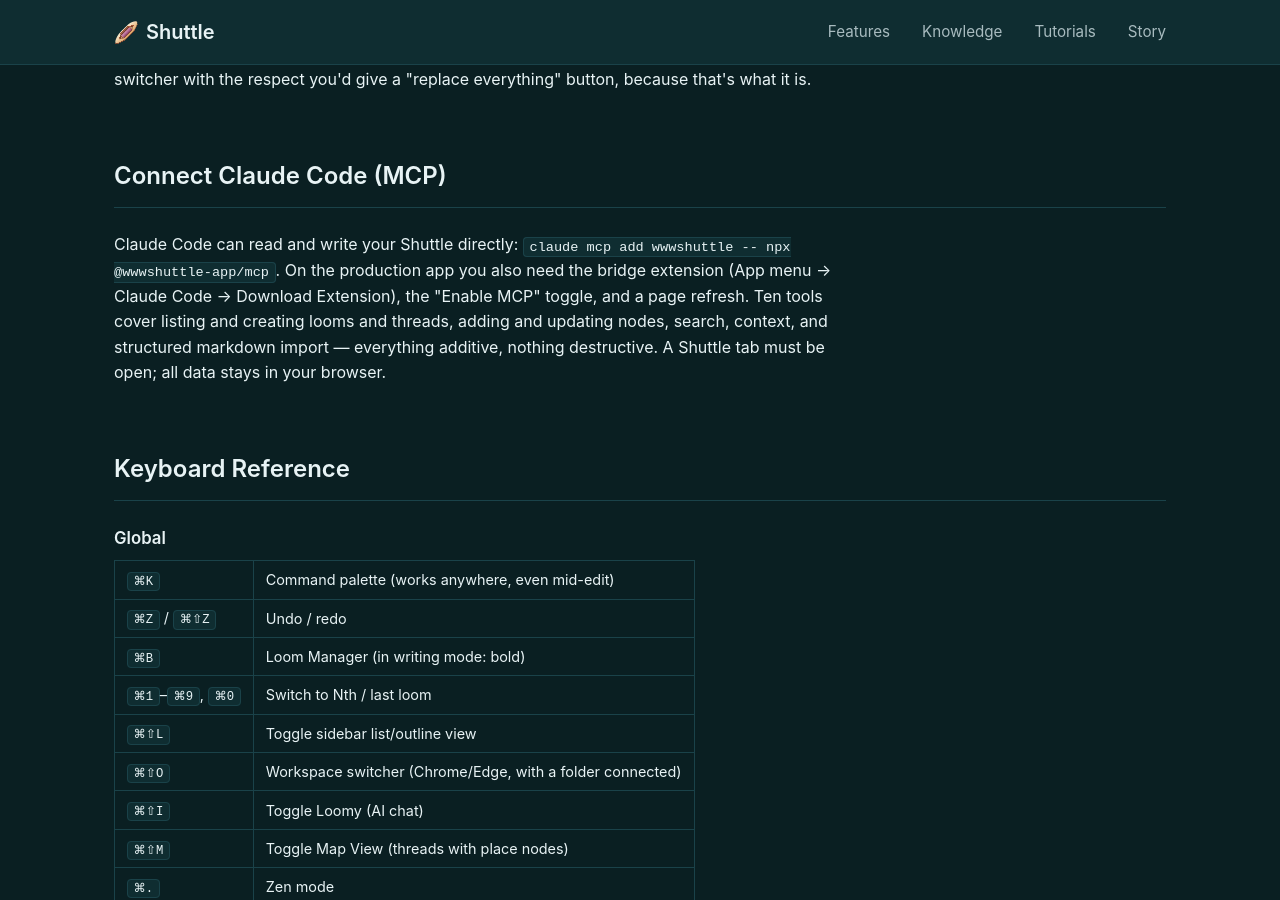
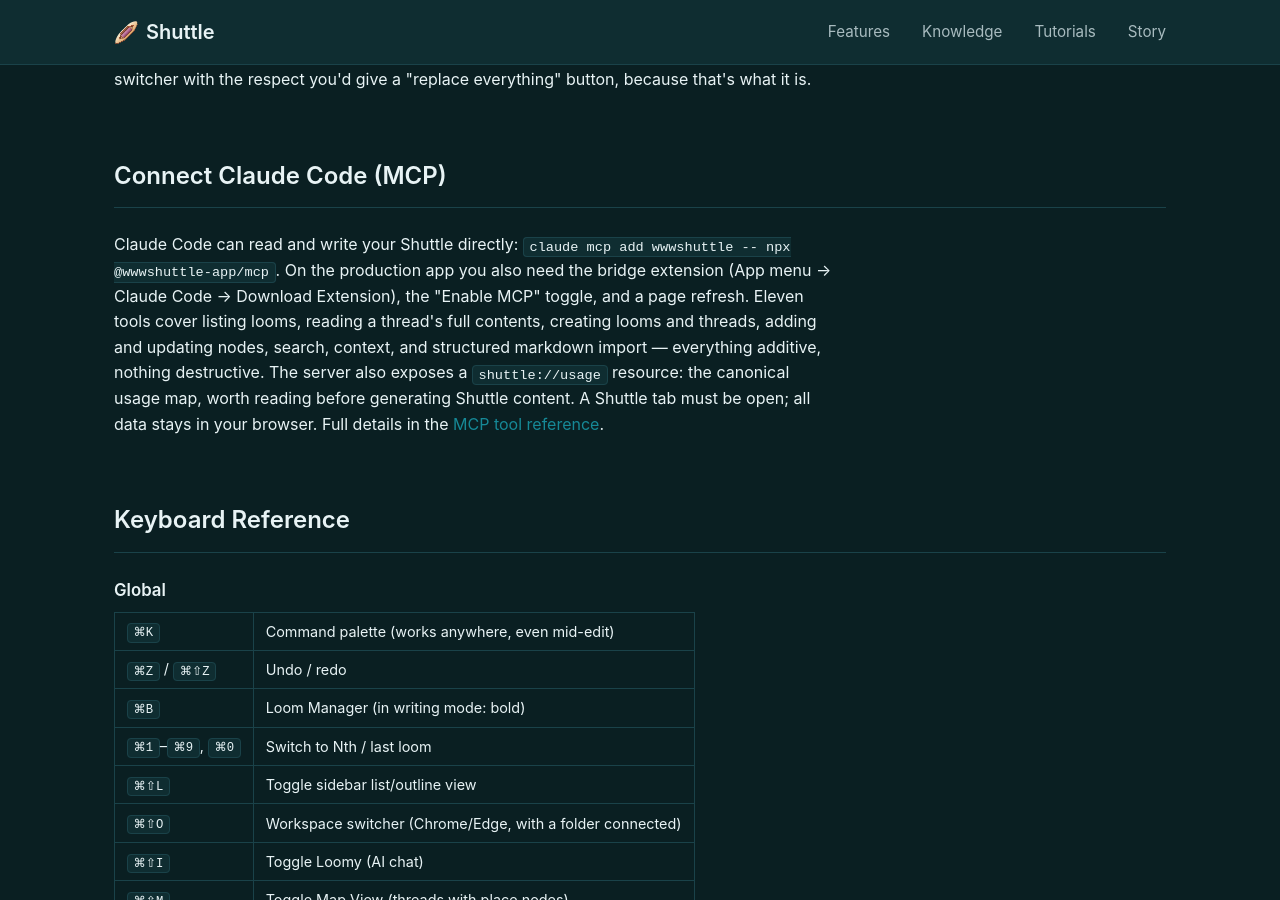
Before and after one commit to funclosure/weaving-shuttle, a Jekyll site: the page built from tutorials/using-shuttle/index.html, in a window 1280 px wide and 900 px high, scrolled down 4376 px. Built offline with Jekyll 4.4.1, drawn with Linux system fonts in a browser that asks for light colours.

Commit message:
content: apply MCP surface delta and mirror mcp-tools.md
Updates for the final MCP surface (app repo 6834e8f): 11 tools including
shuttle_get_thread (the no-read-thread gap is closed), the shuttle://usage
resource, and a mirrored tool reference at knowledge/shuttle/mcp-tools.md
(source of truth: app/docs/mcp-tools.md in the app repo) with a knowledge
card and links from the tutorial and llms.txt.

Co-Authored-By: Claude Fable 5 <noreply@anthropic.com>
Claude-Session: https://claude.ai/code/session_0154U6P5ZVQgpCK1m8QYtaFq

```diff
--- a/llms.txt
+++ b/llms.txt
@@ -14,7 +14,7 @@ Key facts for assistants:
 - Video threads: a YouTube URL as the thread title embeds the player; `[m:ss]` timestamps in that thread seek on click; ⌘⇧T inserts the current position. Map View (⌘⇧M): nodes with full Google Maps URLs containing coordinates become pins — maps.app.goo.gl short links do NOT work (expand them first). X posts embed via image syntax `![](post-url)`.
 - Import format: markdown where a `# Title` heading creates a new loom, plain-text lines start threads, `- ` bullets with 2-space indents create node hierarchy, `---` separates threads, `#anchor-name` declares a link target, and `[>>](anchor-name)` creates a depth link (multiple links per anchor OK; unused anchors harmless). Import in-app via ⌘K → "Import Markdown" or App menu → Import (always merges), or via https://wwwshuttle.app/import?url=<raw-markdown-url>. Merge never overwrites an existing loom (it's skipped) and never resurrects deleted content. Export: App menu → Export (.shuttle backup, or current loom as round-tripping markdown with generated anchors).
 - Workspace folders (Chrome/Edge): App menu → File → Connect Folder; switch with ⌘⇧O. WARNING: switching workspaces replaces the entire live database immediately with no confirmation, and the deletions propagate to synced devices and live-shared looms.
-- Claude Code can drive Shuttle directly via MCP: `claude mcp add wwwshuttle -- npx @wwwshuttle-app/mcp` (production also needs the bridge extension + App menu → Claude Code → "Enable MCP" + a refresh; a Shuttle tab must be open). 10 tools: status, list looms, get loom (structure/counts only — no tool returns a thread's node contents; search by substring to read), search, get context, create loom/thread, add nodes, update node (whole-content replace), import markdown (preferred for hierarchy/depth links). No destructive tools.
+- Claude Code can drive Shuttle directly via MCP: `claude mcp add wwwshuttle -- npx @wwwshuttle-app/mcp` (production also needs the bridge extension + App menu → Claude Code → "Enable MCP" + a refresh; a Shuttle tab must be open). 11 tools: status, list looms, get loom (structure/counts), get thread (full node contents in tree order with IDs), search, get context, create loom/thread, add nodes, update node (whole-content replace), import markdown (preferred for hierarchy/depth links). No destructive tools. The server also exposes a shuttle://usage resource (text/markdown) — the canonical usage map agents should read first. Full tool reference: https://weaving.wwwshuttle.app/knowledge/shuttle/mcp-tools.md
 
 ## Docs
 
--- a/tutorials/using-shuttle/index.html
+++ b/tutorials/using-shuttle/index.html
@@ -249,9 +249,13 @@ description: How to use Shuttle — the command palette, navigation, editing, de
     Claude Code can read and write your Shuttle directly:
     <code>claude mcp add wwwshuttle -- npx @wwwshuttle-app/mcp</code>. On the production app you
     also need the bridge extension (App menu → Claude Code → Download Extension), the "Enable MCP"
-    toggle, and a page refresh. Ten tools cover listing and creating looms and threads, adding and
-    updating nodes, search, context, and structured markdown import — everything additive, nothing
-    destructive. A Shuttle tab must be open; all data stays in your browser.
+    toggle, and a page refresh. Eleven tools cover listing looms, reading a thread's full
+    contents, creating looms and threads, adding and updating nodes, search, context, and
+    structured markdown import — everything additive, nothing destructive. The server also
+    exposes a <code>shuttle://usage</code> resource: the canonical usage map, worth reading
+    before generating Shuttle content. A Shuttle tab must be open; all data stays in your
+    browser. Full details in the
+    <a href="/knowledge/shuttle/mcp-tools.md">MCP tool reference</a>.
   </p>
 </section>
 
```
Also changed, not shown: knowledge/index.html (+7 -0 lines), knowledge/shuttle/mcp-tools.md (added, +62 -0 lines).
